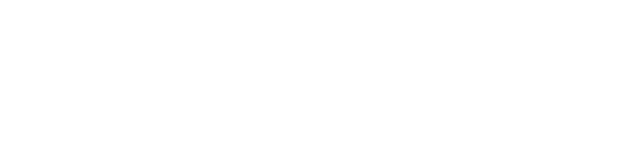
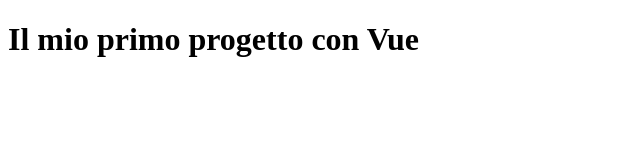
Before and after one commit to Marcap00/vue-hello, a plain HTML site: page index.html in a window 1280 px wide. Shown: the whole page, without its empty margins (0-640 px from the left). Drawn offline with nearby package versions, Linux system fonts and the light colour scheme.

Commit message:
exercise completed

```diff
--- a/index.html
+++ b/index.html
@@ -14,6 +14,10 @@
 
     <div id="app">
 
+        <h1> {{ title }} </h1>
+
+        <!-- <img src="{{ url }}" alt="#"> -->
+
     </div>
 
 
--- a/js/script.js
+++ b/js/script.js
@@ -0,0 +1,11 @@
+
+const { createApp } = Vue;
+
+createApp({
+    data() {
+        return {
+            title: 'Il mio primo progetto con Vue',
+            /* url: '' */
+        }
+    }
+}).mount('#app')
```
